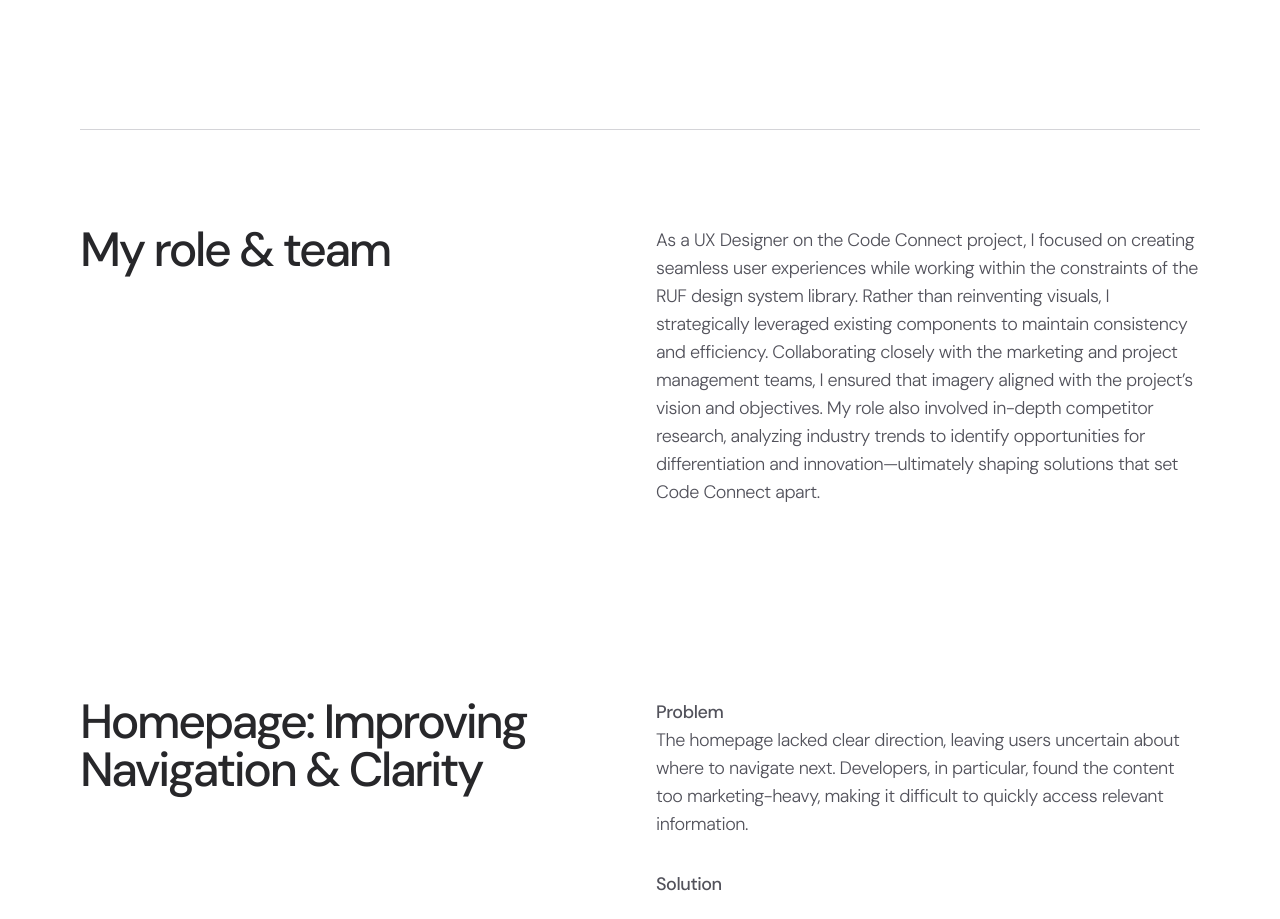
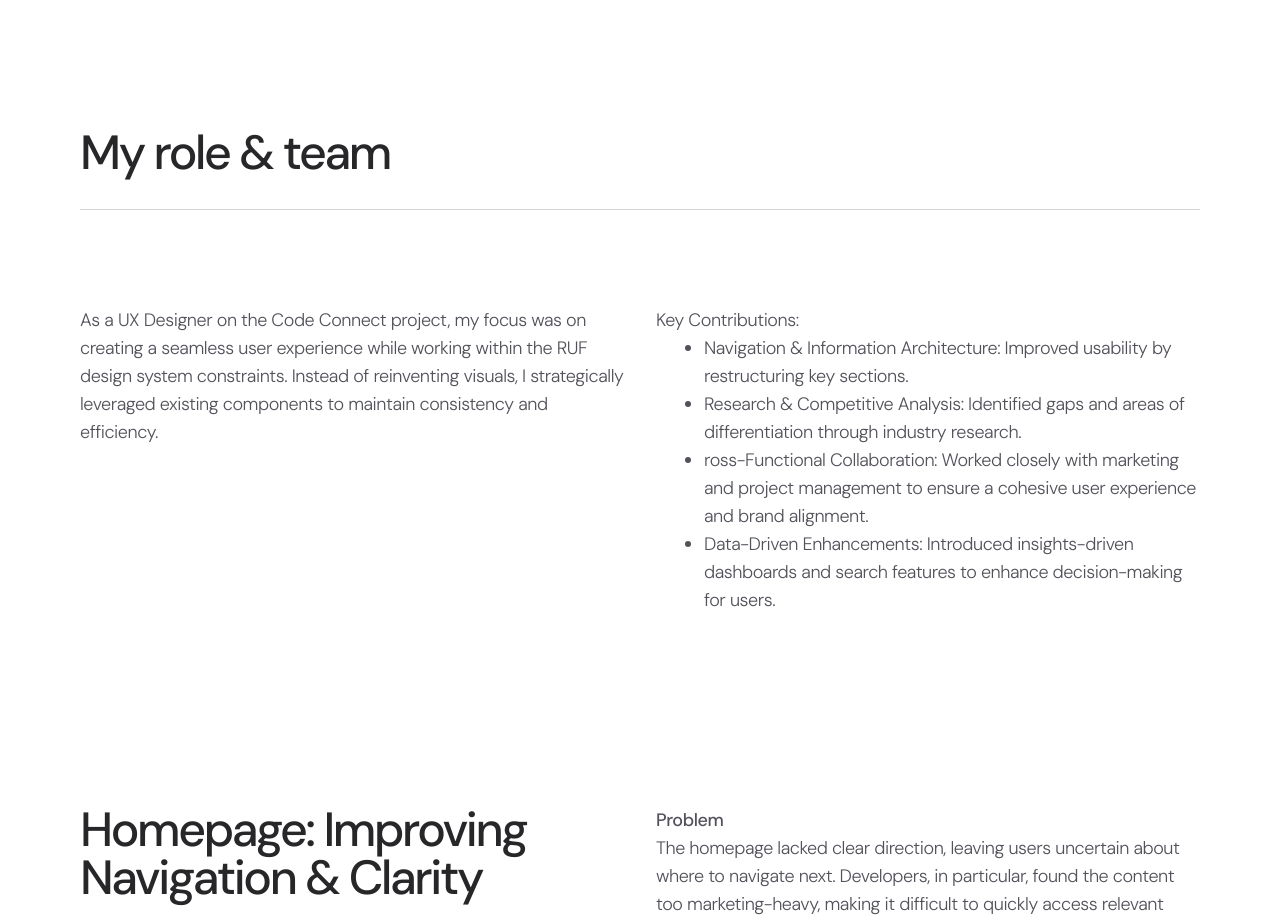
Before and after one commit to ahdsr/ahdsr, a Next.js app: page /casestudies/codeconnect in a window 1280 px wide. Shown: the part 880-1799 px from the top of the page. Built offline with nearby package versions, Linux system fonts and the light colour scheme.

Commit message:
Feat: Updates

```diff
--- a/app/casestudies/codeconnect/page.js
+++ b/app/casestudies/codeconnect/page.js
@@ -90,21 +90,40 @@
           </div>
         </div>
         {/* My Role & Team */}
+        <div className="mb-8 flex-1 font-sans text-5xl font-medium tracking-tighter text-zinc-800">
+          My role & team
+        </div>
         <div className="mx-auto flex flex-col gap-8 border-t border-t-zinc-300 py-12 font-sans md:flex-row md:py-24">
-          <div className="mb-8 flex-1 text-5xl font-medium tracking-tighter text-zinc-800">
-            My role & team
+          <div className="flex-1">
+            <div className="flex-1 text-lg font-light tracking-tight text-zinc-600 md:text-lg">
+              As a UX Designer on the Code Connect project, my focus was on
+              creating a seamless user experience while working within the RUF
+              design system constraints. Instead of reinventing visuals, I
+              strategically leveraged existing components to maintain
+              consistency and efficiency.
+            </div>
           </div>
           <div className="flex-1 text-lg font-light tracking-tight text-zinc-600 md:text-lg">
-            As a UX Designer on the Code Connect project, I focused on creating
-            seamless user experiences while working within the constraints of
-            the RUF design system library. Rather than reinventing visuals, I
-            strategically leveraged existing components to maintain consistency
-            and efficiency. Collaborating closely with the marketing and project
-            management teams, I ensured that imagery aligned with the project’s
-            vision and objectives. My role also involved in-depth competitor
-            research, analyzing industry trends to identify opportunities for
-            differentiation and innovation—ultimately shaping solutions that set
-            Code Connect apart.
+            Key Contributions:
+            <ul className="ml-12 list-disc">
+              <li>
+                Navigation & Information Architecture: Improved usability by
+                restructuring key sections.
+              </li>
+              <li>
+                Research & Competitive Analysis: Identified gaps and areas of
+                differentiation through industry research.
+              </li>
+              <li>
+                ross-Functional Collaboration: Worked closely with marketing and
+                project management to ensure a cohesive user experience and
+                brand alignment.
+              </li>
+              <li>
+                Data-Driven Enhancements: Introduced insights-driven dashboards
+                and search features to enhance decision-making for users.
+              </li>
+            </ul>
           </div>
         </div>
 
--- a/components/Featured.js
+++ b/components/Featured.js
@@ -60,13 +60,13 @@
         image: "/images/featured/beon/BEON_Thumb.png",
         bgColor: "bg-orange-500",
       },
-      // {
-      //   title: "Project Alchemy",
-      //   description: "Site Redesign",
-      //   link: "/casestudies/projectalchemy",
-      //   image: "/images/featured/projectalchemy/ProjectAlchemy_Thumb.png",
-      //   bgColor: "bg-orange-500",
-      // },
+      {
+        title: "Project Alchemy",
+        description: "Site Redesign",
+        link: "/casestudies/projectalchemy",
+        image: "/images/featured/projectalchemy/ProjectAlchemy_Thumb.png",
+        bgColor: "bg-orange-500",
+      },
     ],
   },
 ];
```
